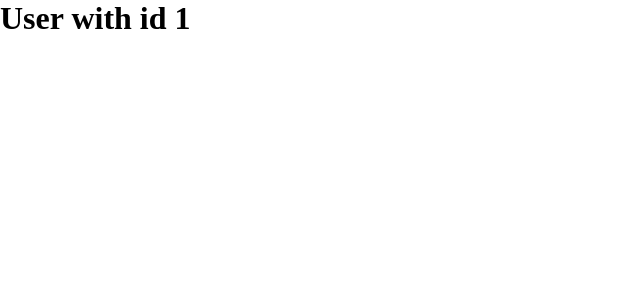
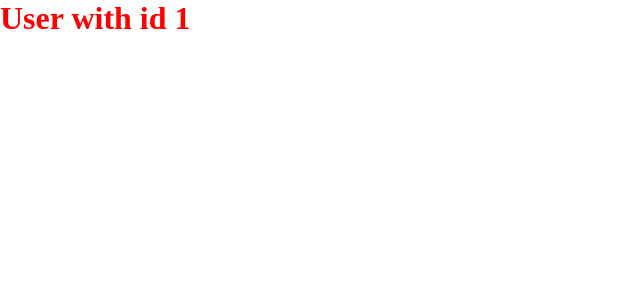
Before and after one commit to pauchai/next-course, a Next.js app: page /users/1 in a window 1280 px wide. Shown: the top 300 px of the page, without its empty margins (0-640 px from the left). Built offline with nearby package versions, Linux system fonts and the light colour scheme.

Commit message:
using scss

```diff
--- a/package.json
+++ b/package.json
@@ -12,6 +12,7 @@
   "dependencies": {
     "next": "^12.0.8",
     "react": "^17.0.2",
-    "react-dom": "^17.0.2"
+    "react-dom": "^17.0.2",
+    "sass": "^1.49.0"
   }
 }
--- a/pages/users.js
+++ b/pages/users.js
@@ -11,8 +11,8 @@ const Users = () => {
       <h1>Users list</h1>
       <ul>
           {users.map(user =>
-            <li>
-                <Link href={`/users/${user.id}`}>
+            <li key={user.id}>
+                <Link  href={`/users/${user.id}`}>
                         <a>{user.name}</a>
                 </Link>
             </li>
--- a/pages/users/[id].js
+++ b/pages/users/[id].js
@@ -1,9 +1,9 @@
 import { useRouter } from "next/router"
-
-export default function() {
+import styles from '../../styles/User.module.scss'
+export default function User() {
     const {query} = useRouter()
     return (
-        <div>
+        <div className={styles.user} >
             <h1>User with id {query.id}</h1>
         </div>
     )
--- /dev/null
+++ b/styles/User.module.scss
@@ -0,0 +1,5 @@
+.user {
+    h1 {
+        color: red;
+    }
+}
```
Also changed, not shown: 2 other files (tests, documents, lock files or other folders).
